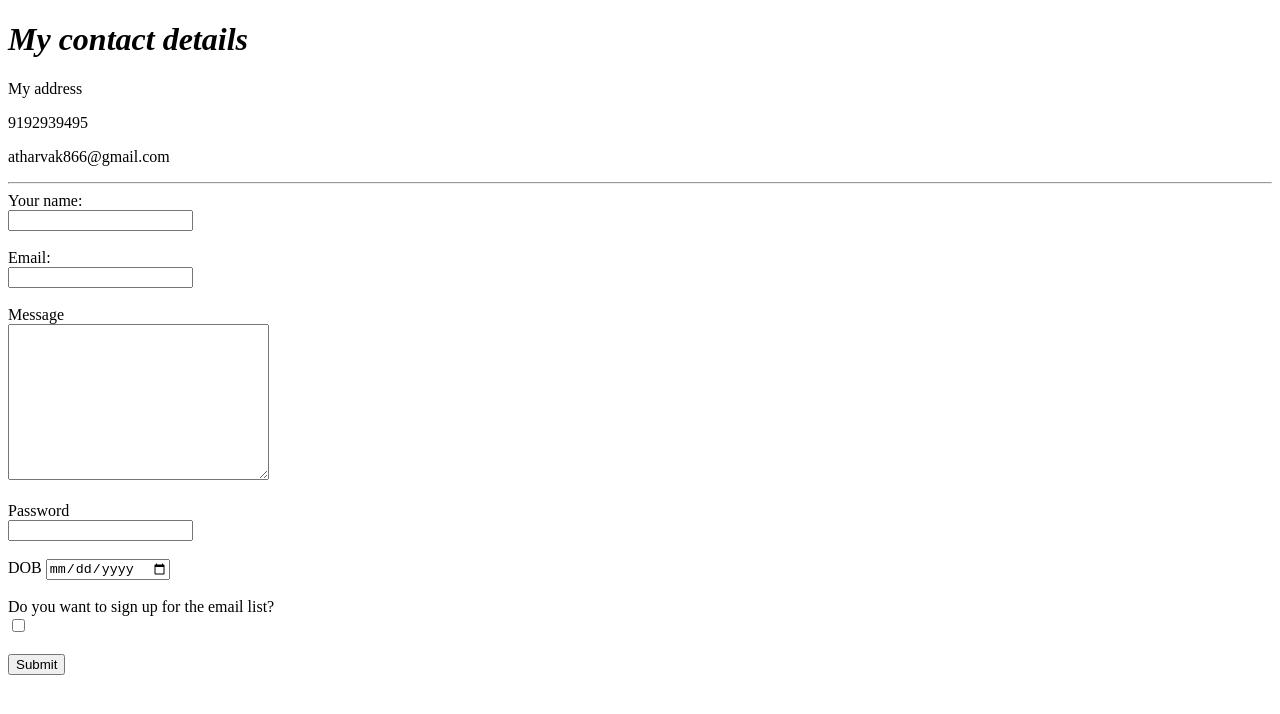
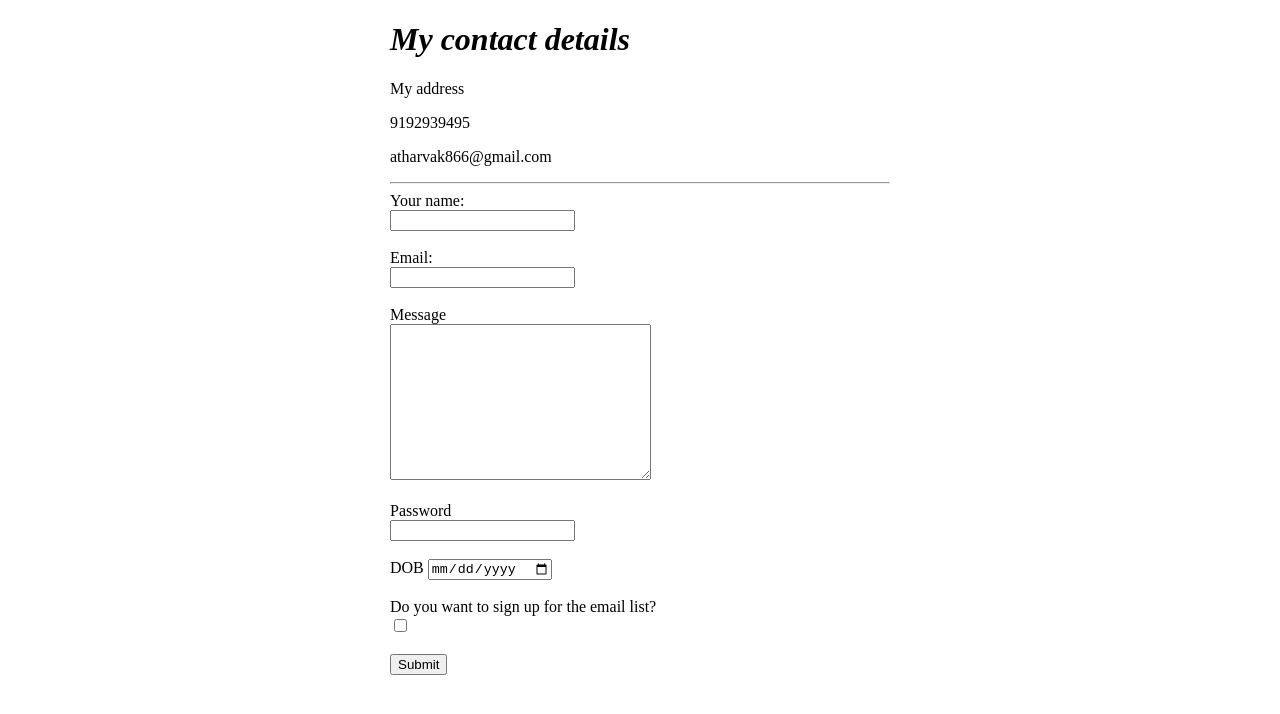
Before and after one commit to Atharv-0123/CV, a plain HTML site: page myContact.html in a window 1280 px wide. Drawn offline with Linux system fonts and the light colour scheme.

Commit message:
Centered contacts.html page

```diff
--- a/myContact.html
+++ b/myContact.html
@@ -4,7 +4,14 @@
     <meta charset=""UTF-8>
     <title>Contact Me</title>
 </head>
+<style>
+    .content {
+      max-width: 500px;
+      margin: auto;
+    }
+</style>
 <body>
+    <div class="content">
     <h1><em>My contact details</em></h1>
     <p>My address</p>
     <p>9192939495</p>
@@ -33,5 +40,6 @@
     <br> <br>
     <input type="submit"name="">
 </form>
+</div>
 </body>
 </html>
```
